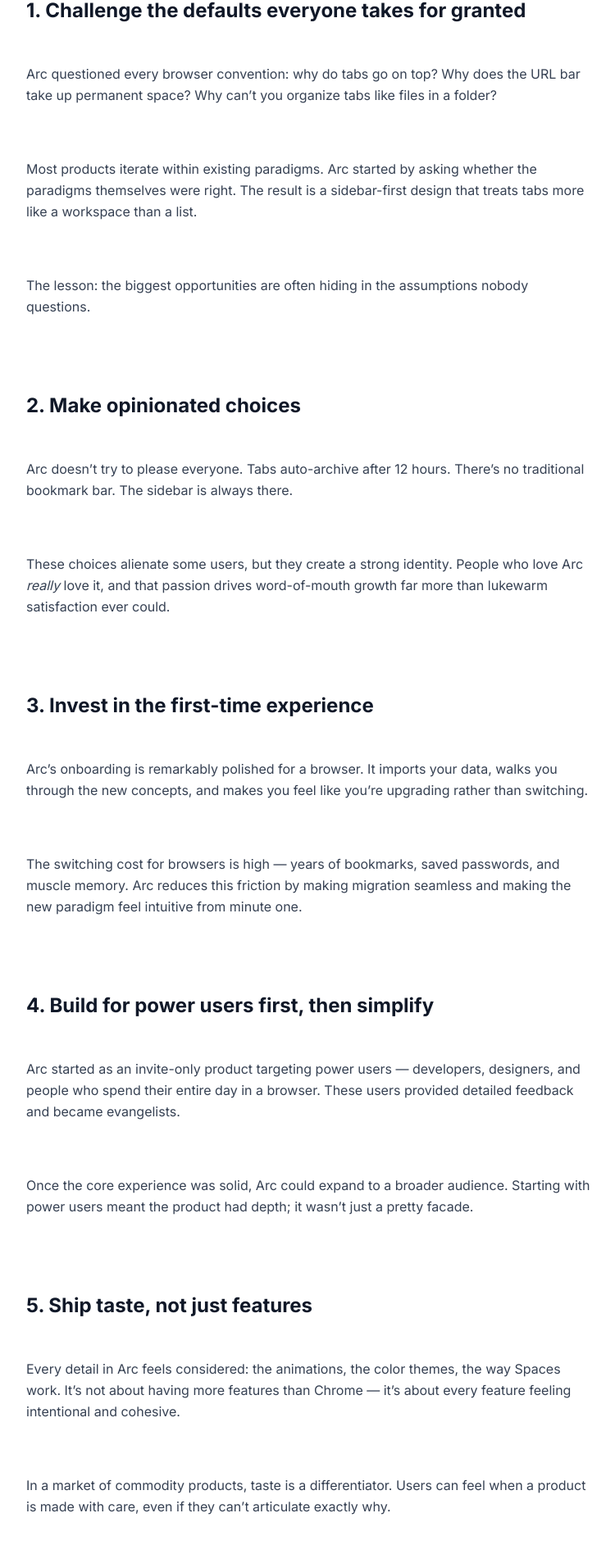
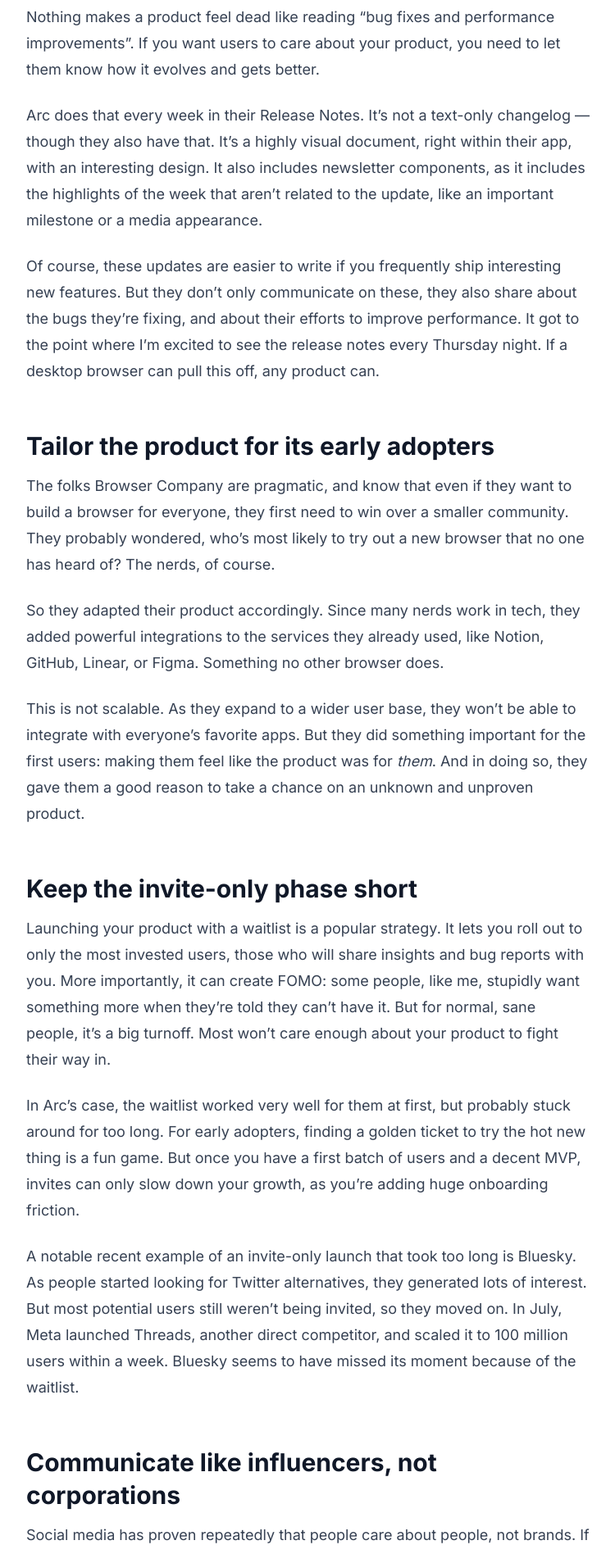
Before and after one commit to remidej/remi.space, an Astro site: page /blog/5-product-lessons-from-the-success-of-the-arc-browser in a window 1280 px wide. Shown: the part 545-2441 px from the top of the page at 82% size, without its empty margins (264-1014 px from the left). Built offline with nearby package versions, Linux system fonts and the light colour scheme; Astro itself is replaced by a stand-in of ours.

Commit message:
fix article styling

```diff
--- a/src/content/blog/5-product-lessons-from-the-success-of-the-arc-browser/index.md
+++ b/src/content/blog/5-product-lessons-from-the-success-of-the-arc-browser/index.md
@@ -6,42 +6,46 @@
 tags: ["product", "design"]
 ---
 
-The browser market seemed like a solved problem. Chrome dominates with over 60% market share, and most alternatives are just Chromium reskins with minor tweaks. Then Arc came along and made us rethink what a browser could be.
+Since I started using it as my browser in 2022, Arc has made my online life more organized and fun. I've seen their product progressively gain new unique features, grow into more mainstream territory, and establish a brand. They achieved this largely thanks to a unique and effective playbook that I believe any startup can learn from.
 
-Here are 5 product lessons from their approach.
+## Over-communicate in release notes
 
-## 1. Challenge the defaults everyone takes for granted
+Nothing makes a product feel dead like reading "bug fixes and performance improvements". If you want users to care about your product, you need to let them know how it evolves and gets better.
 
-Arc questioned every browser convention: why do tabs go on top? Why does the URL bar take up permanent space? Why can't you organize tabs like files in a folder?
+Arc does that every week in their Release Notes. It's not a text-only changelog — though they also have that. It's a highly visual document, right within their app, with an interesting design. It also includes newsletter components, as it includes the highlights of the week that aren't related to the update, like an important milestone or a media appearance.
 
-Most products iterate within existing paradigms. Arc started by asking whether the paradigms themselves were right. The result is a sidebar-first design that treats tabs more like a workspace than a list.
+Of course, these updates are easier to write if you frequently ship interesting new features. But they don't only communicate on these, they also share about the bugs they're fixing, and about their efforts to improve performance. It got to the point where I'm excited to see the release notes every Thursday night. If a desktop browser can pull this off, any product can.
 
-The lesson: the biggest opportunities are often hiding in the assumptions nobody questions.
+## Tailor the product for its early adopters
 
-## 2. Make opinionated choices
+The folks Browser Company are pragmatic, and know that even if they want to build a browser for everyone, they first need to win over a smaller community. They probably wondered, who's most likely to try out a new browser that no one has heard of? The nerds, of course.
 
-Arc doesn't try to please everyone. Tabs auto-archive after 12 hours. There's no traditional bookmark bar. The sidebar is always there.
+So they adapted their product accordingly. Since many nerds work in tech, they added powerful integrations to the services they already used, like Notion, GitHub, Linear, or Figma. Something no other browser does.
 
-These choices alienate some users, but they create a strong identity. People who love Arc _really_ love it, and that passion drives word-of-mouth growth far more than lukewarm satisfaction ever could.
+This is not scalable. As they expand to a wider user base, they won't be able to integrate with everyone's favorite apps. But they did something important for the first users: making them feel like the product was for *them*. And in doing so, they gave them a good reason to take a chance on an unknown and unproven product.
 
-## 3. Invest in the first-time experience
+## Keep the invite-only phase short
 
-Arc's onboarding is remarkably polished for a browser. It imports your data, walks you through the new concepts, and makes you feel like you're upgrading rather than switching.
+Launching your product with a waitlist is a popular strategy. It lets you roll out to only the most invested users, those who will share insights and bug reports with you. More importantly, it can create FOMO: some people, like me, stupidly want something more when they're told they can't have it. But for normal, sane people, it's a big turnoff. Most won't care enough about your product to fight their way in.
 
-The switching cost for browsers is high — years of bookmarks, saved passwords, and muscle memory. Arc reduces this friction by making migration seamless and making the new paradigm feel intuitive from minute one.
+In Arc's case, the waitlist worked very well for them at first, but probably stuck around for too long. For early adopters, finding a golden ticket to try the hot new thing is a fun game. But once you have a first batch of users and a decent MVP, invites can only slow down your growth, as you're adding huge onboarding friction.
 
-## 4. Build for power users first, then simplify
+A notable recent example of an invite-only launch that took too long is Bluesky. As people started looking for Twitter alternatives, they generated lots of interest. But most potential users still weren't being invited, so they moved on. In July, Meta launched Threads, another direct competitor, and scaled it to 100 million users within a week. Bluesky seems to have missed its moment because of the waitlist.
 
-Arc started as an invite-only product targeting power users — developers, designers, and people who spend their entire day in a browser. These users provided detailed feedback and became evangelists.
+## Communicate like influencers, not corporations
 
-Once the core experience was solid, Arc could expand to a broader audience. Starting with power users meant the product had depth; it wasn't just a pretty facade.
+Social media has proven repeatedly that people care about people, not brands. If you want to build a strong connection with your audience, you need to show your face, personality, and avoid corporate talk.
 
-## 5. Ship taste, not just features
+That's why Arc's videos are often vlogs, in a typical YouTube creator style. Producing content like this as a remote company is hard, but they make sure to leverage the IRL events for it, like board meetings or offsites. They share more mundane aspects of a startup's life as well. Their CEO often records Q&A sessions, where he's surprisingly candid, even about sensitive topics like their struggle to settle on a vision for Arc on mobile.
 
-Every detail in Arc feels considered: the animations, the color themes, the way Spaces work. It's not about having more features than Chrome — it's about every feature feeling intentional and cohesive.
+You also get to know how they work, like with this video about abandoned internal prototypes. First, it gives you some exclusive content, letting you understand how they come up with new features. But more importantly, it's a portrait of one of their employees: you get to hear about Patrick, his background, and the way he views his work. By the end, you feel like Patrick is your own colleague, and you can't help but root for him.
 
-In a market of commodity products, taste is a differentiator. Users can feel when a product is made with care, even if they can't articulate exactly why.
+As usual, this video was carefully edited and narrated, making it more appealing. But other companies have shown that there's value in just uploading an internal meeting with no editing. 37signals routinely do this, like this design review recording for an upcoming Hey feature.
 
----
+## Focus on what makes you special
 
-Arc proves that even in markets dominated by giants, there's room for products that dare to think differently. The browser wars aren't over — they're just getting interesting.
+Building a fully-featured browser from scratch is an impossible task. The work required to build the rendering engine, the devtools, the extension ecosystem, and then to maintain all of that is gargantuan. The reason the Browser Company even exists is because they didn't need to do that, as they built Arc on top of Chromium. That allows them to focus on their own ideas, what makes them special, like the tab management.
+
+Most industries don't have a Chromium equivalent that they can piggyback on. But there are always parts of building an app that aren't specific to your business, and that could be better handled by another service. The obvious ones are email delivery, asset management, or authentication. But you can also extract larger blocks of logic: RBAC, full user and organization management, notification logic (not just delivery), feature entitlement… See the Yes Code website for more examples.
+
+2023 was a huge year for Arc, so I'm excited to see what they bring us next year. In the meantime, happy browsing!
--- a/src/pages/blog/[slug].astro
+++ b/src/pages/blog/[slug].astro
@@ -56,7 +56,7 @@
     </header>
     <main>
       <div
-        class="leading-relaxed py-4 flex flex-col gap-6 dark:text-gray-300 prose dark:prose-invert prose-headings:font-bold prose-img:rounded-md prose-a:text-blog-700 dark:prose-a:text-blog-100 prose-a:underline max-w-none"
+        class="py-4 dark:text-gray-300 prose prose-lg dark:prose-invert prose-headings:font-bold prose-headings:mb-3 prose-img:rounded-md prose-a:text-blog-700 dark:prose-a:text-blog-100 prose-a:underline max-w-none"
       >
         <Content />
       </div>
```
Also changed, not shown: 1 other file.
